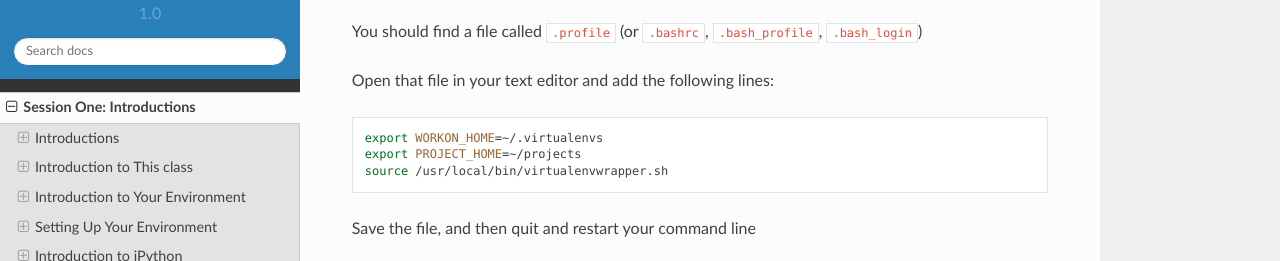
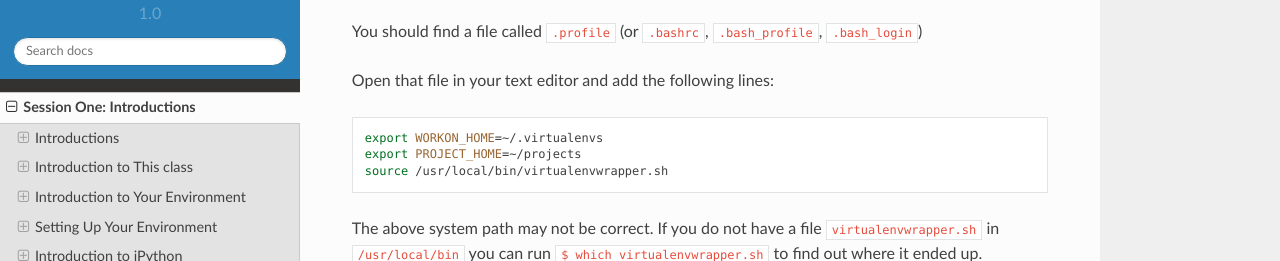
Before and after one commit to cewing/codefellows_f2_python, a Sphinx documentation site: the page built from source/session01.rst, in a window 1280 px wide and 900 px high, scrolled down 11319 px, cut to the strip 39-300 px from the top of the window. Built offline with Sphinx 7.4.7 and the Read the Docs theme 2.0.0, drawn with Linux system fonts in a browser that asks for light colours; formulas are drawn with MathJax 3.

Commit message:
provide instructions for finding virtualenvwrapper.sh should it be missing

```diff
--- a/source/session01.rst
+++ b/source/session01.rst
@@ -558,6 +558,10 @@ Open that file in your text editor and add the following lines:
     export WORKON_HOME=~/.virtualenvs
     export PROJECT_HOME=~/projects
     source /usr/local/bin/virtualenvwrapper.sh
+
+The above system path may not be correct. If you do not have a file
+``virtualenvwrapper.sh`` in ``/usr/local/bin`` you can run ``$ which
+virtualenvwrapper.sh`` to find out where it ended up.
 
 Save the file, and then quit and restart your command line
 
```
